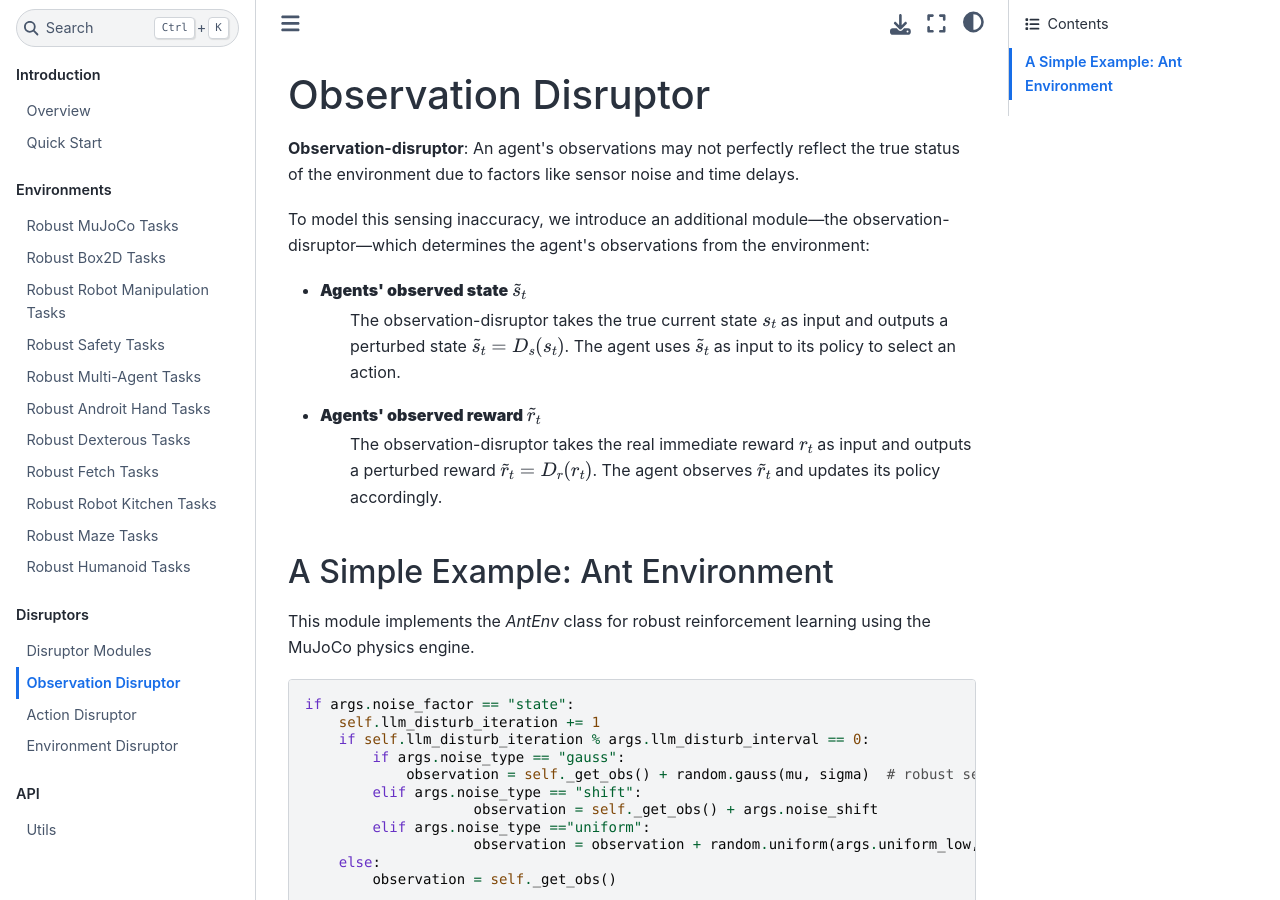
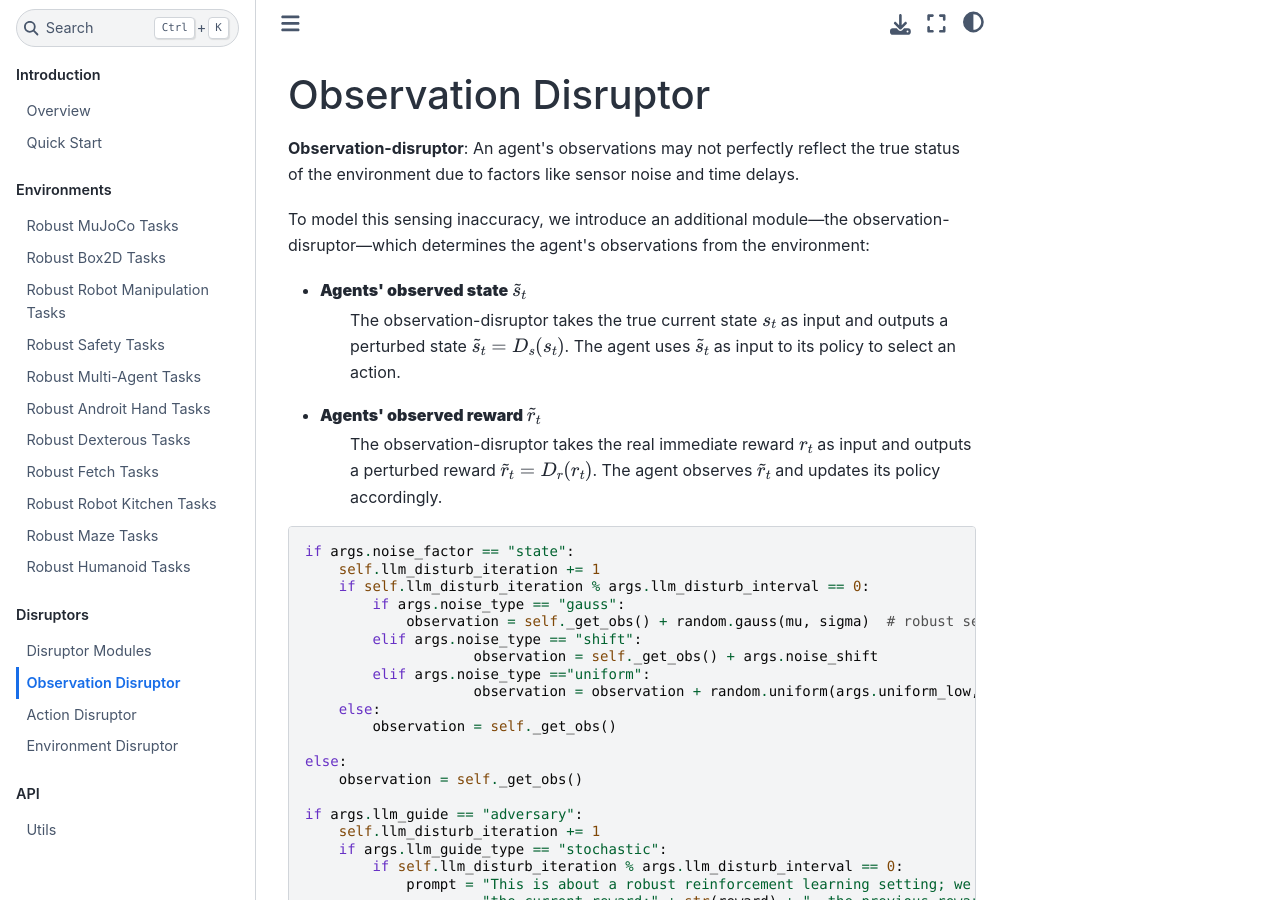
Before and after one commit to SafeRL-Lab/Robust-Gymnasium, a Sphinx documentation site: the page built from docs/disruptors/observation_disruptor/index.rst, in a window 1280 px wide and 900 px high. Built offline with Sphinx 7.4.7 and the Sphinx Book theme 1.1.4, drawn with Linux system fonts in a browser that asks for light colours.

Commit message:
Add files via upload

```diff
--- a/docs/disruptors/observation_disruptor/index.rst
+++ b/docs/disruptors/observation_disruptor/index.rst
@@ -18,11 +18,6 @@ To model this sensing inaccuracy, we introduce an additional module—the observ
     The observation-disruptor takes the real immediate reward :math:`r_t` as input and outputs a perturbed reward :math:`\tilde{r}_t = D_r(r_t)`.
     The agent observes :math:`\tilde{r}_t` and updates its policy accordingly.
 
-
-A Simple Example: Ant Environment
-=============================================
-
-This module implements the `AntEnv` class for robust reinforcement learning using the MuJoCo physics engine.
 
 
 .. code-block:: python
```
